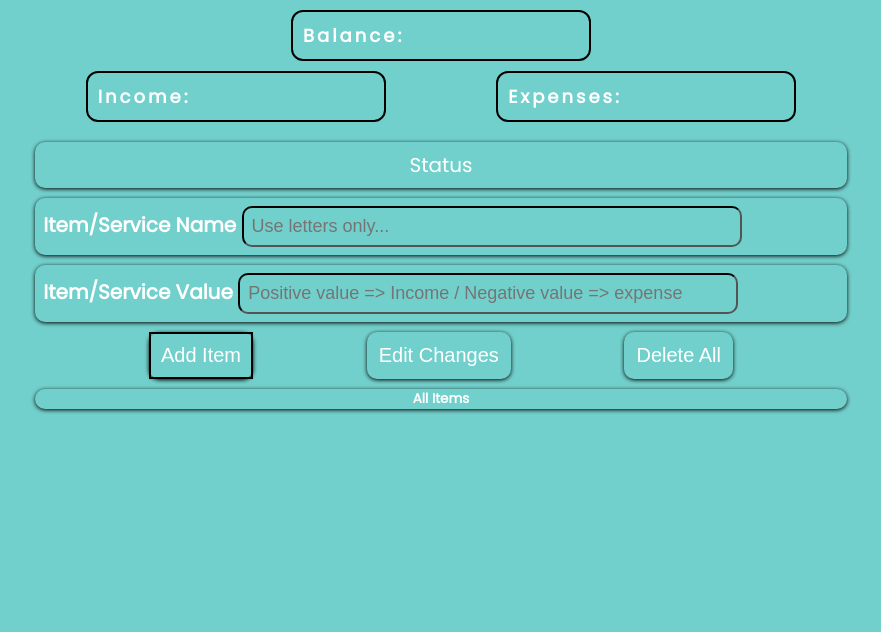
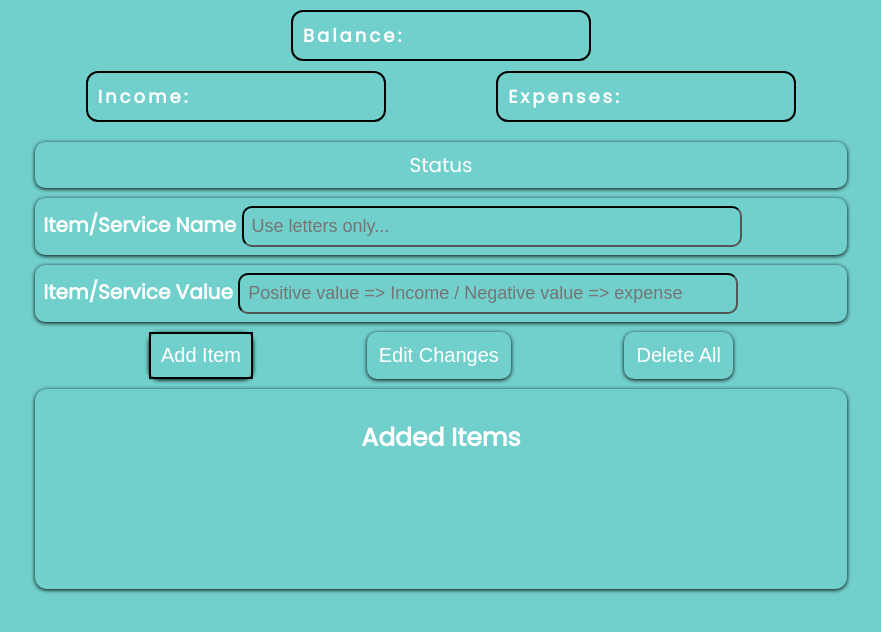
Before and after one commit to igachev/expenseApp, a plain HTML site: page index.html in a window 1280 px wide. Shown: the whole page, without its empty margins (199-1080 px from the left). Drawn offline with Linux system fonts and the light colour scheme.

Commit message:
scroll bar added

```diff
--- a/index.html
+++ b/index.html
@@ -48,7 +48,7 @@
 
 
             <div class="text-list">
-                <h6>All Items</h6>
+                <h6>Added Items</h6>
             </div>
   <!--
 
--- a/style.css
+++ b/style.css
@@ -120,7 +120,28 @@ text-align: center;
 color: #fff;
 font-size: 20px;
 font-weight: lighter;
-border-radius: 50px;
+border-radius: 12px;
+height: 200px;
+padding: 30px;
+overflow-y: scroll;
+}
+
+.text-list::-webkit-scrollbar {
+width: 1.3vw;
+border-radius: 12px;
+
+}
+
+.text-list::-webkit-scrollbar-thumb {
+    background-color: gray;
+    border-radius: 12px;
+    box-shadow: 0 1px 4px black;
+}
+
+.text-list::-webkit-scrollbar-track {
+    background-color: yellowgreen;
+    border-radius: 12px;
+    box-shadow: 0 1px 4px black;
 }
 
 .text-list .item {
@@ -128,6 +149,11 @@ border-radius: 50px;
     flex-direction: row;
     justify-content: space-evenly;
     padding: 8px;
+
+}
+
+.text-list h6 {
+    font-size: 25px;
 }
 
 .fas {
```
